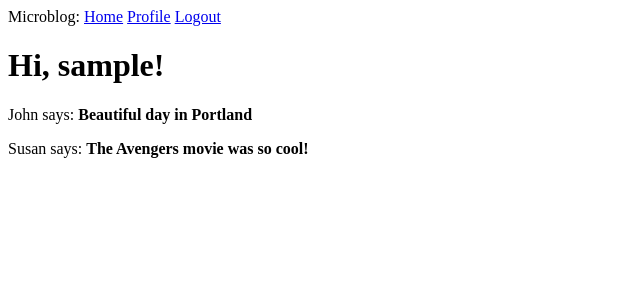
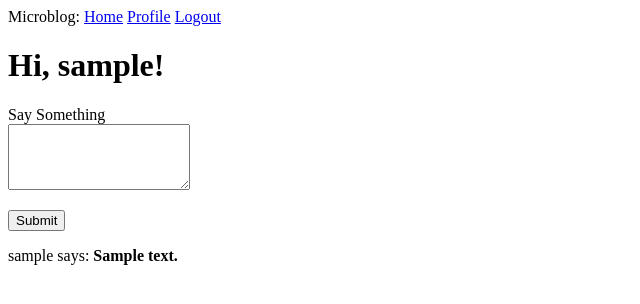
Before and after one commit to nmcolome/microblog, a Flask app: page / in a window 1280 px wide. Shown: the top 304 px of the page, without its empty margins (0-640 px from the left). Run offline with Flask 2, Linux system fonts and the light colour scheme; a user stored in the database is signed in; tables that the repository leaves empty hold one stand-in row (values such as "Sample post").

Commit message:
Add functionality to publish posts

```diff
--- a/myapp/forms.py
+++ b/myapp/forms.py
@@ -46,3 +46,7 @@ class EditProfileForm(FlaskForm):
             user = User.query.filter_by(username=username.data).first()
             if user is not None:
                 raise ValidationError('Please use a different username.')
+
+class PostForm(FlaskForm):
+    post = TextAreaField('Say Something', validators=[DataRequired(), Length(min=1, max=140)])
+    submit = SubmitField('Submit')
--- a/myapp/routes.py
+++ b/myapp/routes.py
@@ -5,8 +5,8 @@ from werkzeug.urls import url_parse
 from flask_login import login_user, current_user, logout_user, login_required
 from datetime import datetime
 from myapp import app, db
-from myapp.forms import EditProfileForm, LoginForm, RegistrationForm
-from myapp.models import User
+from myapp.forms import EditProfileForm, LoginForm, PostForm, RegistrationForm
+from myapp.models import User, Post
 
 
 @app.before_request
@@ -16,21 +16,19 @@ def before_request():
         db.session.commit()
 
 
-@app.route('/')
-@app.route('/index')
+@app.route('/', methods=['GET', 'POST'])
+@app.route('/index', methods=['GET', 'POST'])
 @login_required
 def index():
-    posts = [
-        {
-            'author': {'username': 'John'},
-            'body': 'Beautiful day in Portland'
-        },
-        {
-            'author': {'username': 'Susan'},
-            'body': 'The Avengers movie was so cool!'
-        }
-    ]
-    return render_template('index.html', title='Home', posts=posts)
+    form = PostForm()
+    if form.validate_on_submit():
+        post = Post(body=form.post.data, author=current_user)
+        db.session.add(post)
+        db.session.commit()
+        flash('Your post is now live!')
+        return redirect(url_for('index'))
+    posts = current_user.followed_posts().all()
+    return render_template('index.html', title='Home', form=form, posts=posts)
 
 @app.route('/login', methods=['GET', 'POST'])
 def login():
@@ -73,10 +71,7 @@ def register():
 @login_required
 def user(username):
     user = User.query.filter_by(username=username).first_or_404()
-    posts = [
-        {'author': user, 'body': 'Test post #1'},
-        {'author': user, 'body': 'Test post #2'}
-    ]
+    posts = current_user.followed_posts().all()
     return render_template('user.html', user=user, posts=posts)
 
 @app.route('/edit_profile', methods=['GET', 'POST'])
--- a/myapp/templates/index.html
+++ b/myapp/templates/index.html
@@ -2,6 +2,21 @@
 
 {% block content %}
   <h1>Hi, {{ current_user.username }}!</h1>
+
+  <form action="" method="post">
+    {{ form.hidden_tag() }}
+    <p>
+      {{ form.post.label }}<br>
+      {{ form.post(col=32, rows=4) }}
+      {% for error in form.post.errors %}
+        <span style="color: red;">[{{ error }}]</span>
+      {% endfor %}
+    </p>
+    <p>
+      {{ form.submit() }}
+    </p>
+  </form>
+
   {% for post in posts %}
     <div>
       <p>{{ post.author.username }} says: <b>{{ post.body }}</b></p>
```
